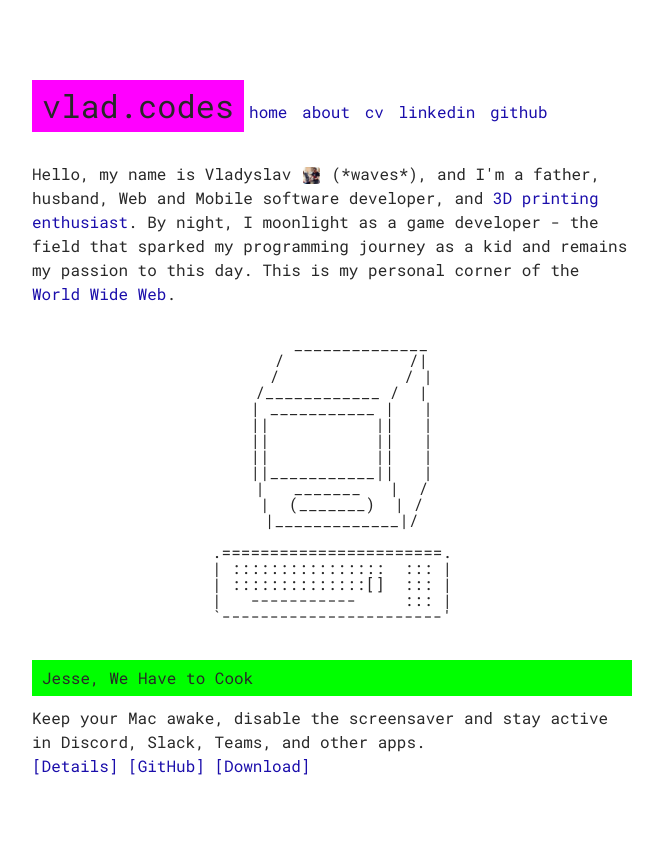
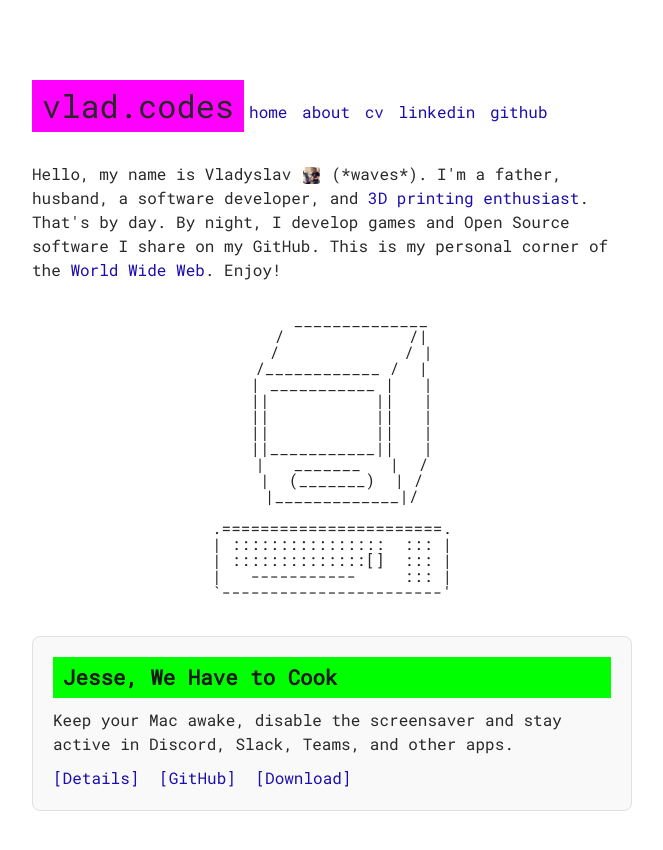
Before and after one commit to vshvedov/vladcodes, a Jekyll site: the page built from index.html, in a window 1280 px wide. Shown: the top 850 px of the page, without its empty margins (308-971 px from the left). Built offline with Jekyll 4.4.1, drawn with Linux system fonts in a browser that asks for light colours.

Commit message:
Refactor CSS variables for theme colors and update styles in main.scss and index.html for improved consistency and readability

```diff
--- a/_sass/_config.scss
+++ b/_sass/_config.scss
@@ -10,6 +10,33 @@
 $color-hire-blue: #A0CCDA;
 $color-hire-shadow: rgba(0, 0, 0, 0.2);
 
+// THEME COLORS
+:root {
+  --bg-color: #{$color-white};
+  --text-color: #282828;
+  --text-secondary: #1a1a1a;
+  --border-color: #f0f0f0;
+  --link-color: #{$color-link};
+  --code-bg: #{$color-grey};
+  --code-color: #{$color-code};
+  --app-item-bg: #f9f9f9;
+  --app-item-border: #e0e0e0;
+}
+
+@media (prefers-color-scheme: dark) {
+  :root {
+    --bg-color: #1a1a1a;
+    --text-color: #e0e0e0;
+    --text-secondary: #c0c0c0;
+    --border-color: #333333;
+    --link-color: #6ba3f5;
+    --code-bg: #2a2a2a;
+    --code-color: #00ff88;
+    --app-item-bg: #2a2a2a;
+    --app-item-border: #404040;
+  }
+}
+
 // FONT
 $font-url: "https://fonts.googleapis.com/css?family=Ubuntu+Mono:400,700,400italic";
 $font-family: "'Ubuntu Mono', ";
--- a/assets/css/main.scss
+++ b/assets/css/main.scss
@@ -5,8 +5,8 @@
 @import "config";
 
 body {
-    color: #282828;
-    background: $color-white;
+    color: var(--text-color);
+    background: var(--bg-color);
     font-family: 'Roboto Mono', monospace;
     font-size: 100%;
     font-weight: 400;
@@ -36,25 +36,25 @@
         font-size: 1.4em;
         display: block;
         margin: 20px 0 15px 0;
-        color: #1a1a1a;
-        border-bottom: 2px solid #f0f0f0;
+        color: var(--text-secondary);
+        border-bottom: 2px solid var(--border-color);
         padding-bottom: 8px;
     }
 }
 
 a {
-  color: $color-link;
+  color: var(--link-color);
   text-decoration: none;
   &:visited {
-    color: $color-link;
+    color: var(--link-color);
     text-decoration: none;
   }
   &:hover {
-    color: $color-link;
+    color: var(--link-color);
     text-decoration: underline;
   }
   &:active {
-    color: $color-link;
+    color: var(--link-color);
     text-decoration: none;
   }
 }
@@ -210,7 +210,7 @@
             padding: 1px;
             font-size: 0.9em;
             border-radius: 3px;
-            background: $color-grey;
+            background: var(--code-bg);
         }
         .highlight {
             font-family: "menlo", "consolas", monospace;
@@ -219,16 +219,16 @@
             padding: 10px;
             line-height: 1.5;
             border-radius: 3px;
-            background: $color-white;
+            background: var(--code-bg);
             code {
-                color: $color-code;
+                color: var(--code-color);
                 background: none;
             }
         }
         .codebreak {
             margin: 15px;
             border: 0;
-            border-bottom: 1px dashed $color-black;
+            border-bottom: 1px dashed var(--text-color);
         }
     }
 }
@@ -255,3 +255,37 @@
         }
     }
 }
+
+.app-item {
+    background: var(--app-item-bg);
+    border: 1px solid var(--app-item-border);
+    border-radius: 8px;
+    padding: 20px;
+    margin: 20px 0;
+
+    h2 {
+        color: var(--text-secondary);
+        font-size: 1.3em;
+        font-weight: 700;
+        margin-bottom: 10px;
+        margin-top: 0;
+    }
+
+    p {
+        color: var(--text-color);
+        margin-bottom: 10px;
+
+        &:last-child {
+            margin-bottom: 0;
+        }
+    }
+
+    a {
+        color: var(--link-color);
+        margin-right: 10px;
+
+        &:hover {
+            text-decoration: underline;
+        }
+    }
+}
--- a/index.html
+++ b/index.html
@@ -6,10 +6,10 @@
 
 <div class="about">
   <p class="about">
-    Hello, my name is Vladyslav <img class="userpic" src="/assets/img/favicon.jpg" /> (*waves*), and I'm a father, husband, Web and Mobile software developer,
-    and <a href="https://www.thingiverse.com/thing:4808672" target="blank">3D printing enthusiast</a>. By night,
-    I moonlight as a game developer - the field that sparked my programming
-    journey as a kid and remains my passion to this day. This is my personal corner of the <a href="/assets/img/404.gif" target="blank">World Wide Web</a>.
+    Hello, my name is Vladyslav <img class="userpic" src="/assets/img/favicon.jpg" /> (*waves*). I'm a father, husband, a software developer,
+    and <a href="https://www.thingiverse.com/thing:4808672" target="blank">3D printing enthusiast</a>. That's by day. By night,
+    I develop games and Open Source software I share on my GitHub.
+    This is my personal corner of the <a href="/assets/img/404.gif" target="blank">World Wide Web</a>. Enjoy!
     </br>
     <pre style="text-align: center;">
       ______________
```
